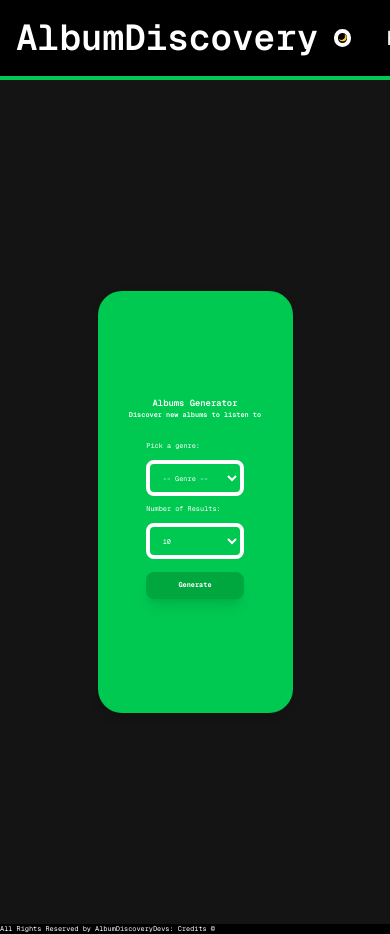
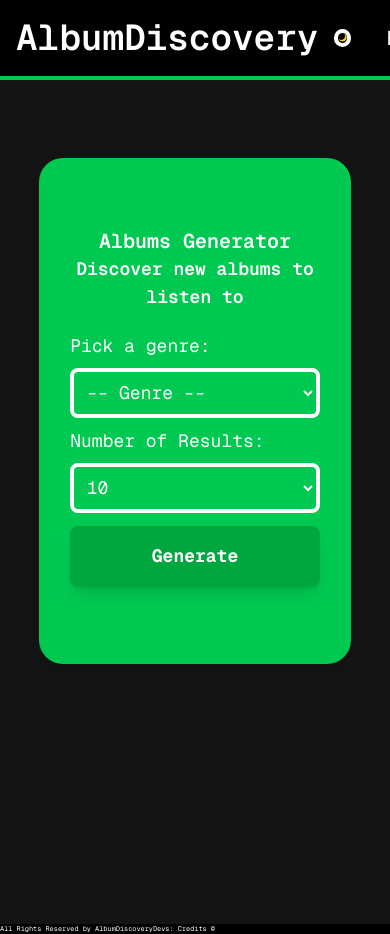
Before and after one commit to sphung01/cs391-final-project, a Next.js app: page / in a window 390 px wide. Shown: the top 934 px of the page. Built offline with nearby package versions, Linux system fonts and the light colour scheme.

Commit message:
added responsive styling to homepage and UserInput

```diff
--- a/app/page.tsx
+++ b/app/page.tsx
@@ -4,7 +4,7 @@
 "use client"
 import UserInput from "@/components/UserInput"; // done by Julian Lim Jun Ren
 export default function Home() {
-  const mainStyling = "min-h-screen w-full flex justify-center items-center";
+  const mainStyling = "min-h-screen w-full flex justify-center sm:items-center";
   return (
     <main className={mainStyling}>
       <UserInput/>
--- a/components/AlbumComponent.tsx
+++ b/components/AlbumComponent.tsx
@@ -1,6 +1,6 @@
 //Worked on by Abdulrhman Alharbi
 
-import {Album, AlbumProps} from "@/lib/types";
+import {AlbumProps} from "@/lib/types";
 import Link from "next/link";
 
 const AlbumStyling = "flex flex-col gap-2 max-w-3xl min-w-[30vw] w-full p-4 rounded-2xl shadow-lg bg-[#dee2e6] hover:bg-[#e9ecef] hover:shadow-[0px_0px_15px_2px_#e9ecef4d] transition "
--- a/components/DropdownList.tsx
+++ b/components/DropdownList.tsx
@@ -28,12 +28,13 @@ const results = [
 ];
 
 export default function DropdownList(props: { genre: string, setGenre: (genre: string) => void , numResults: string, setNumResults: (numResults: string) => void}) {
-    const dropdownStyling = "w-full p-[1vh] rounded-lg border-4 border-white focus:outline-none focus:ring-2 my-[0.5vh]"
+    const dropdownStyling = "w-full p-[1vh] text-lg sm:text-[calc(3px+1vw)] rounded-lg border-4 border-white focus:outline-none focus:ring-2 my-[0.5vh]"
+    const labelStyling = "text-lg sm:text-[calc(3px+1vw)] my-[0.5vh]"
     return (
         <>
-            <label htmlFor="Genre" className="my-[0.5vh]">Pick a genre:</label>
+            <label htmlFor="Genre" className={labelStyling}>Pick a genre:</label>
             <DropdownComponent optionName="Genre" styling={dropdownStyling} options={genres} choice={props.genre} setChoice={props.setGenre} />
-            <label htmlFor="Number of Results" className="my-[0.5vh]">Number of Results:</label>
+            <label htmlFor="Number of Results" className={labelStyling}>Number of Results:</label>
             <DropdownComponent optionName="Number of Results" styling={dropdownStyling} options={results} choice={props.numResults} setChoice={props.setNumResults} />
         </>
     )
--- a/components/SubmitButton.tsx
+++ b/components/SubmitButton.tsx
@@ -1,7 +1,7 @@
 //done by Julian Lim Jun Ren
 "use client"
 export default function SubmitButton() {
-    const generateButtonStyling = "w-full my-[1vh] bg-green-600 text-white font-bold py-[1vh] px-[2vw] rounded-lg shadow-lg active:bg-green-900 hover:bg-green-800 transition";
+    const generateButtonStyling = "w-full my-[1vh] bg-green-600 text-white text-lg sm:text-[calc(3px+1vw)] font-bold py-[2vh] px-[3vw] sm:py-[2vh] sm:px-[2vw] rounded-lg shadow-lg active:scale-95 active:bg-green-900 hover:bg-green-800 transition";
     return (
         <button type="submit"
                 className={generateButtonStyling}
--- a/components/UserInput.tsx
+++ b/components/UserInput.tsx
@@ -12,9 +12,9 @@ import { useRouter } from "next/navigation";
 
 export default function UserInput() {
     /*styling*/
-    const inputFormStyling = "flex flex-col justify-self-center items-center justify-center w-[50vw] min-h-[50vh] bg-green-500 rounded-3xl drop-shadow-lg";
-    const titleStyling = "text-[calc(3px+1.5vw)] font-semibold";
-    const subtitleStyling = "text-[calc(3px+1vw)] font-semibold";
+    const inputFormStyling = "flex flex-col items-center justify-center w-[80vw] min-h-[60vh] sm:w-[50vw] sm:p-[4vw] sm:min-h-[30vw] my-[20vw] sm:my-0 bg-green-500 rounded-3xl drop-shadow-lg";
+    const titleStyling = "text-xl sm:text-[calc(3px+1.8vw)] font-semibold";
+    const subtitleStyling = "text-lg sm:text-[calc(3px+1.2vw)] font-semibold";
     const titleDivStyling = "text-center my-[1vh]"
 
     const [genre, setGenre] = useState<string>("");
@@ -41,7 +41,7 @@ export default function UserInput() {
                     <h1 className={titleStyling}>Albums Generator</h1>
                     <h2 className={subtitleStyling}>Discover new albums to listen to</h2>
                 </div>
-                <div className="flex flex-col my-[1vh] w-[50%]">
+                <div className="flex flex-col my-[1vh] w-[80%] sm:w-[90%]">
                     <DropdownList genre={genre} setGenre={setGenre} numResults={numResults} setNumResults={setNumResults} />
                     <SubmitButton/>
                 </div>
```
